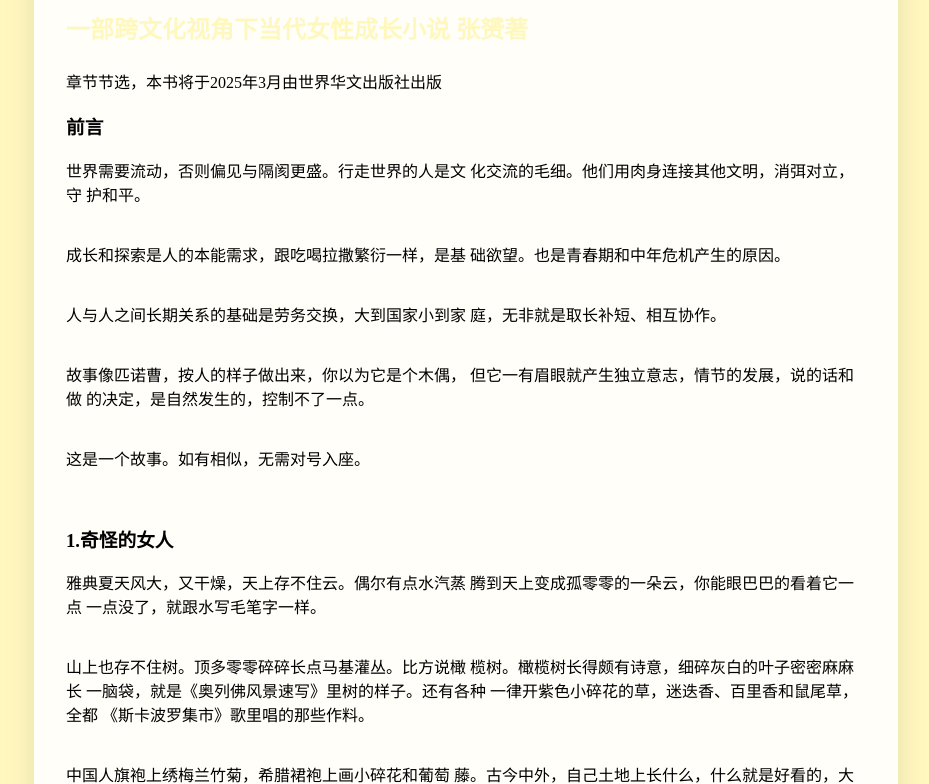
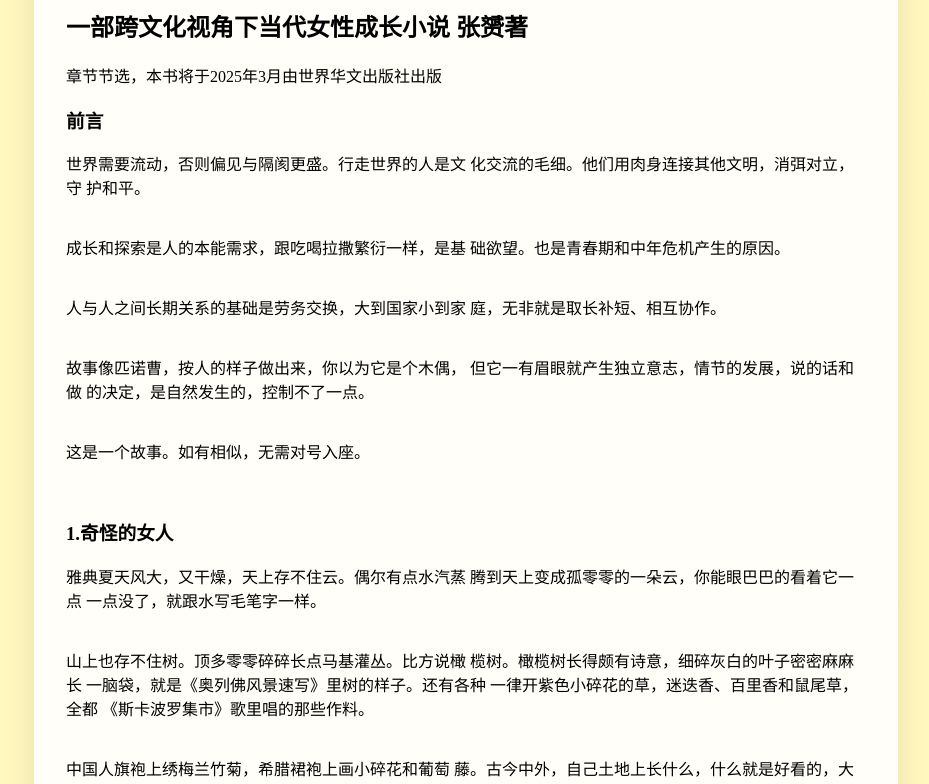
Before and after one commit to zhangyun333/labor-exchange, a plain HTML site: page 小说html/index.html in a window 1280 px wide. Shown: the part 160-944 px from the top of the page, without its empty margins (174-1103 px from the left). Drawn offline with Linux system fonts and the light colour scheme.

Commit message:
Update index.html

```diff
--- a/小说html/index.html
+++ b/小说html/index.html
@@ -67,7 +67,7 @@ body {
             box-shadow: 0 4px 16px rgba(0, 0, 0, 0.1);
         }
 
-        h1, h2 {
+         {
             color: var(--primary);
             margin-bottom: 1.5rem;
         }
```
